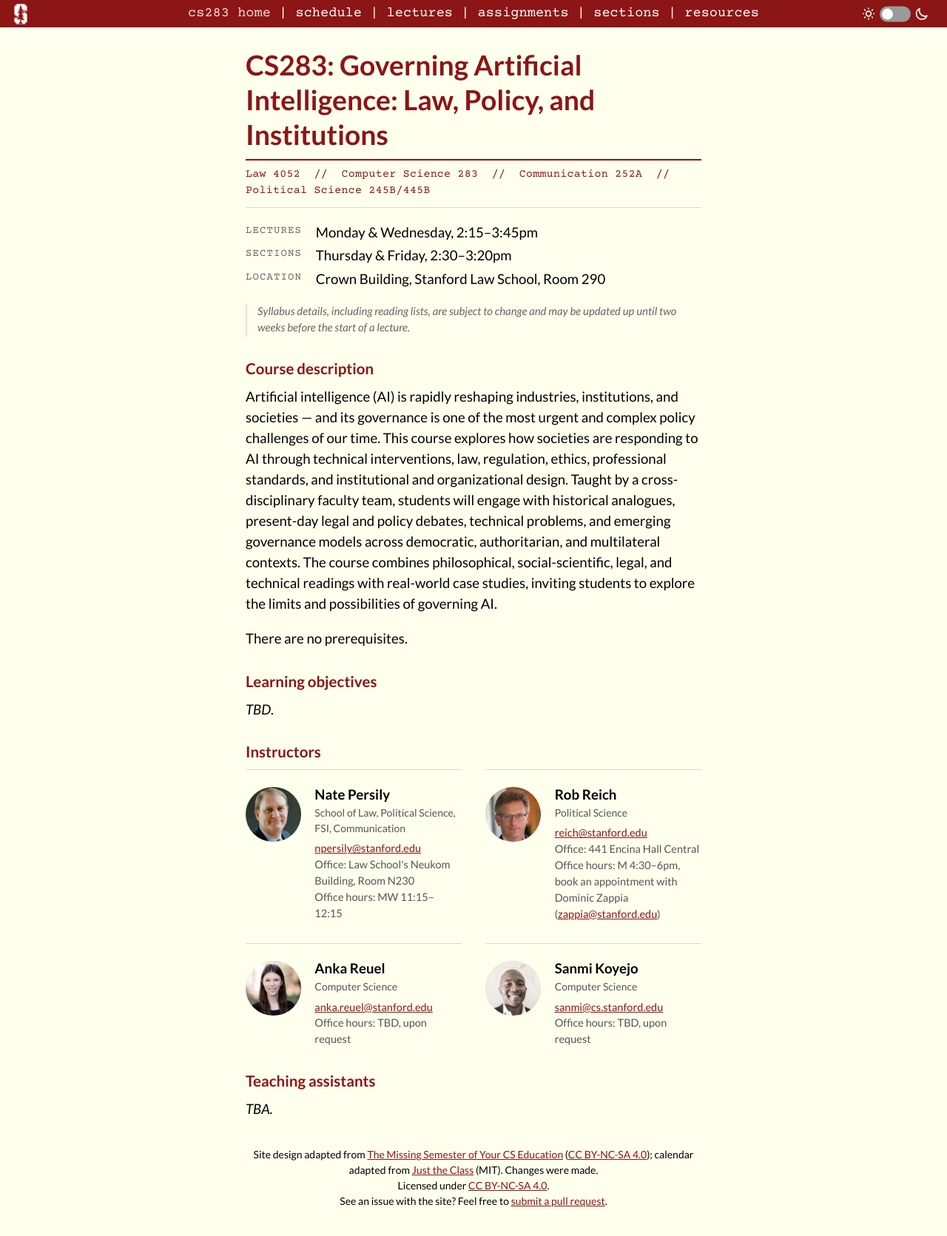
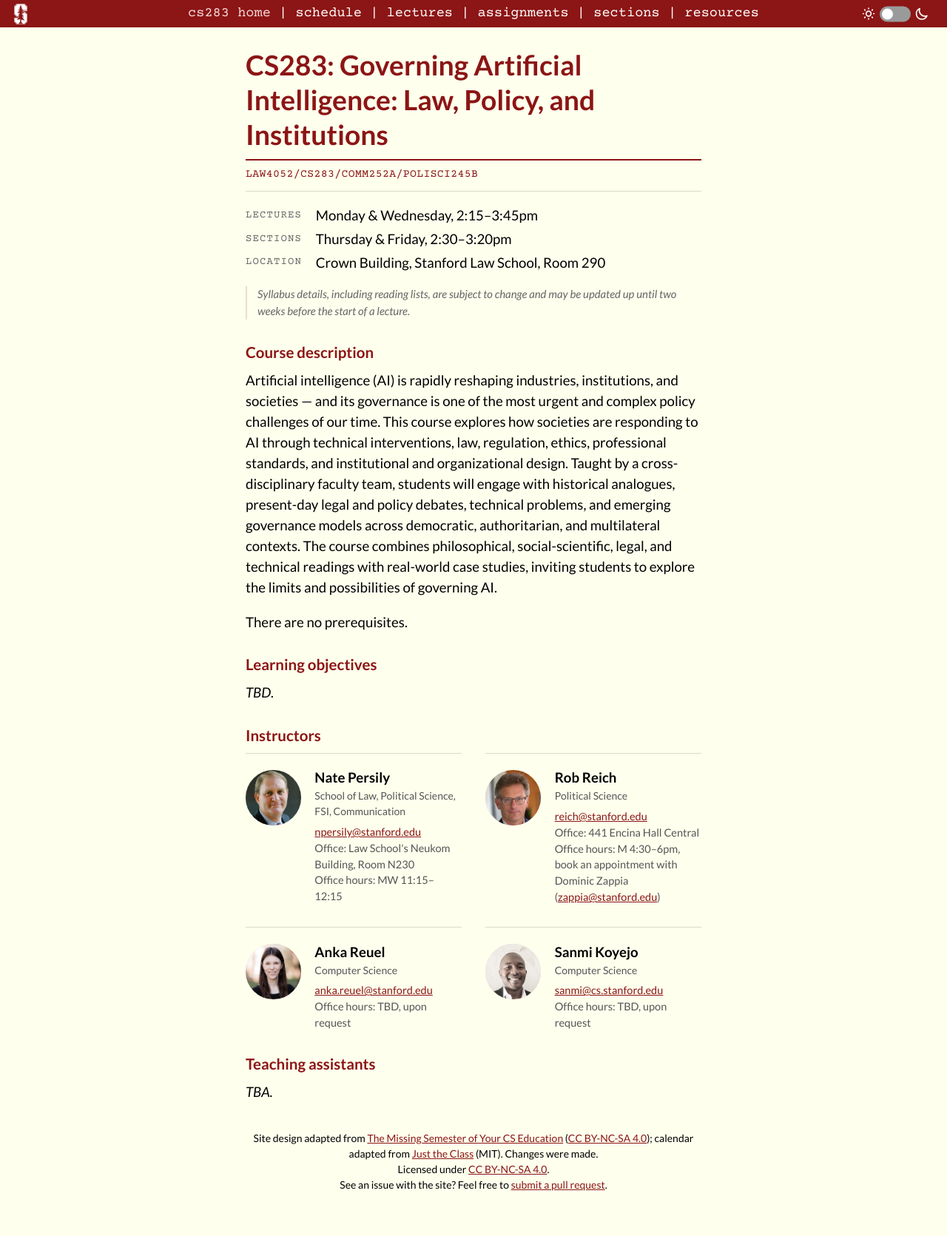
Before and after one commit to yasikhan/cs-283-website, a Jekyll site: the page built from index.md, in a window 1280 px wide. Shown: the whole page at 74% size. Built offline with Jekyll 4.4.1, drawn with Linux system fonts in a browser that asks for light colours; after the commit the page ends 1649 px from its top, so only the background shows below that.

Commit message:
Restructure law-student assignments; tidy logistics and course codes
- Law track now leads with an "AI Governance Research Paper - 100%" heading
  mirroring the non-law track, with the due line and a one-line description;
  the Persily/H-P grading and attendance-for-Honors rules move into a note.
- Readings group headers read "N pages" rather than "N total pages".
- Vertically center .logistics labels against their values.
- Course codes on the home page: LAW4052/CS283/COMM252A/POLISCI245B.

Co-Authored-By: Claude Opus 5 <noreply@anthropic.com>
Claude-Session: https://claude.ai/code/session_018TjaCz4N9iAPYZsGt2zaid

```diff
--- a/_includes/readings.html
+++ b/_includes/readings.html
@@ -31,7 +31,7 @@
       <section class="readings-group readings-group--{{ group }}">
         <h3 class="readings-group-h">
           <span class="readings-group-name">{{ group }}</span>
-          {% if total > 0 %}<span class="readings-total">{{ total }} total pages</span>{% endif %}
+          {% if total > 0 %}<span class="readings-total">{{ total }} pages</span>{% endif %}
         </h3>
 
         <ul class="readings-list">
--- a/assets/css/main.css
+++ b/assets/css/main.css
@@ -736,6 +736,9 @@ input[type=checkbox]:checked ~ .menu-label:after {
 .logistics {
   display: grid;
   grid-template-columns: max-content 1fr;
+  /* Each dt/dd pair is its own grid row; centering here optically aligns the
+     small-caps label with the larger body text beside it. */
+  align-items: center;
   gap: 0.2rem 1rem;
   margin: 0 0 1rem;
 }
@@ -746,7 +749,6 @@ input[type=checkbox]:checked ~ .menu-label:after {
   text-transform: uppercase;
   letter-spacing: 0.08em;
   color: #666;
-  padding-top: 0.1rem;
 }
 
 .logistics dd {
--- a/index.md
+++ b/index.md
@@ -4,11 +4,10 @@ title: "CS283: Governing Artificial Intelligence: Law, Policy, and Institutions"
 permalink: /
 nositetitle: true
 description: >-
-  Stanford, Fall 2026. Law 4052 // Computer Science 283 // Communication 252A //
-  Political Science 245B/445B.
+  Stanford, Fall 2026. LAW4052/CS283/COMM252A/POLISCI245B.
 ---
 
-<p class="course-codes">Law 4052 &nbsp;//&nbsp; Computer Science 283 &nbsp;//&nbsp; Communication 252A &nbsp;//&nbsp; Political Science 245B/445B</p>
+<p class="course-codes">LAW4052/CS283/COMM252A/POLISCI245B</p>
 
 <dl class="logistics">
   <dt>Lectures</dt><dd>Monday &amp; Wednesday, 2:15–3:45pm</dd>
```
Also changed, not shown: pages/assignments.md (+14 -12 lines).
